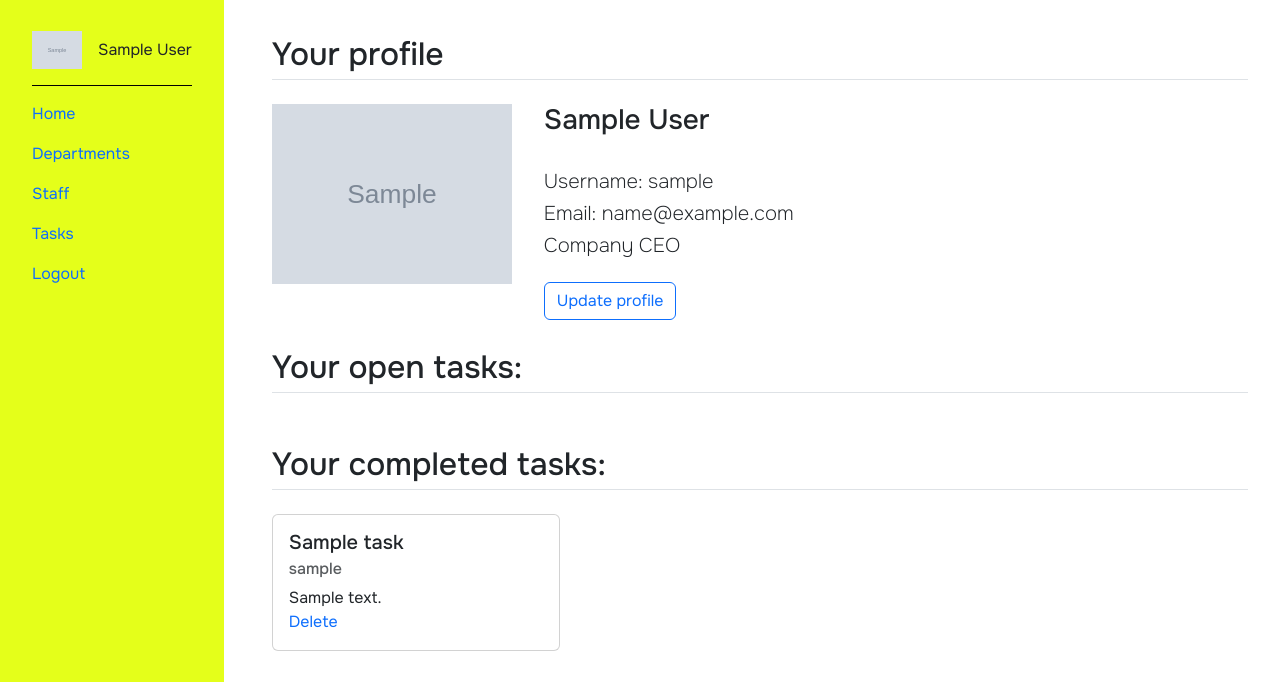
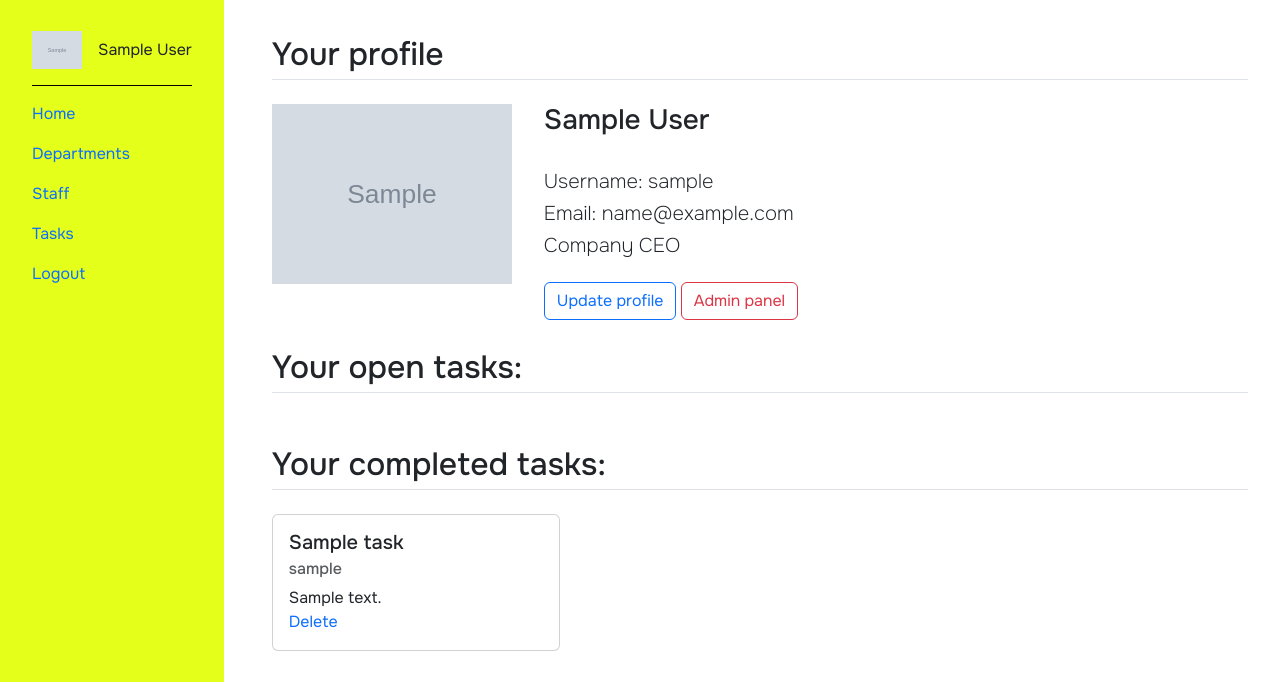
Before and after one commit to mgordilov/task_management, a Django app: page /profile/ in a window 1280 px wide. Shown: the part 129-811 px from the top of the page. Run offline with Django 5.2, Linux system fonts and the light colour scheme; a user stored in the database is signed in; tables that the repository leaves empty hold one stand-in row (values such as "Sample post"); grey boxes marked "Sample" are stand-in pictures; some libraries are stand-ins or nearby versions.

Commit message:
Modifying profile page

```diff
--- a/task_management/urls.py
+++ b/task_management/urls.py
@@ -22,7 +22,7 @@
 
 
 urlpatterns = [
-    path('admin/', admin.site.urls),
+    path('admin/', admin.site.urls, name='admin'),
     path('', include('tm_app.urls')),
     path('', include('users.urls')),
 
--- a/users/templates/users/profile.html
+++ b/users/templates/users/profile.html
@@ -19,6 +19,9 @@
                 <h5 class="profile_details">Company CEO</h5>
             {% endif %}
             <a href="{% url 'profile_update' user.id %}" class="btn btn-outline-primary">Update profile</a>
+            {% if user.is_superuser %}
+                <a href="{% url 'admin' %}" class="btn btn-outline-danger">Admin panel</a>
+            {% endif %}
         </div>
     </div>
     <br>
```
